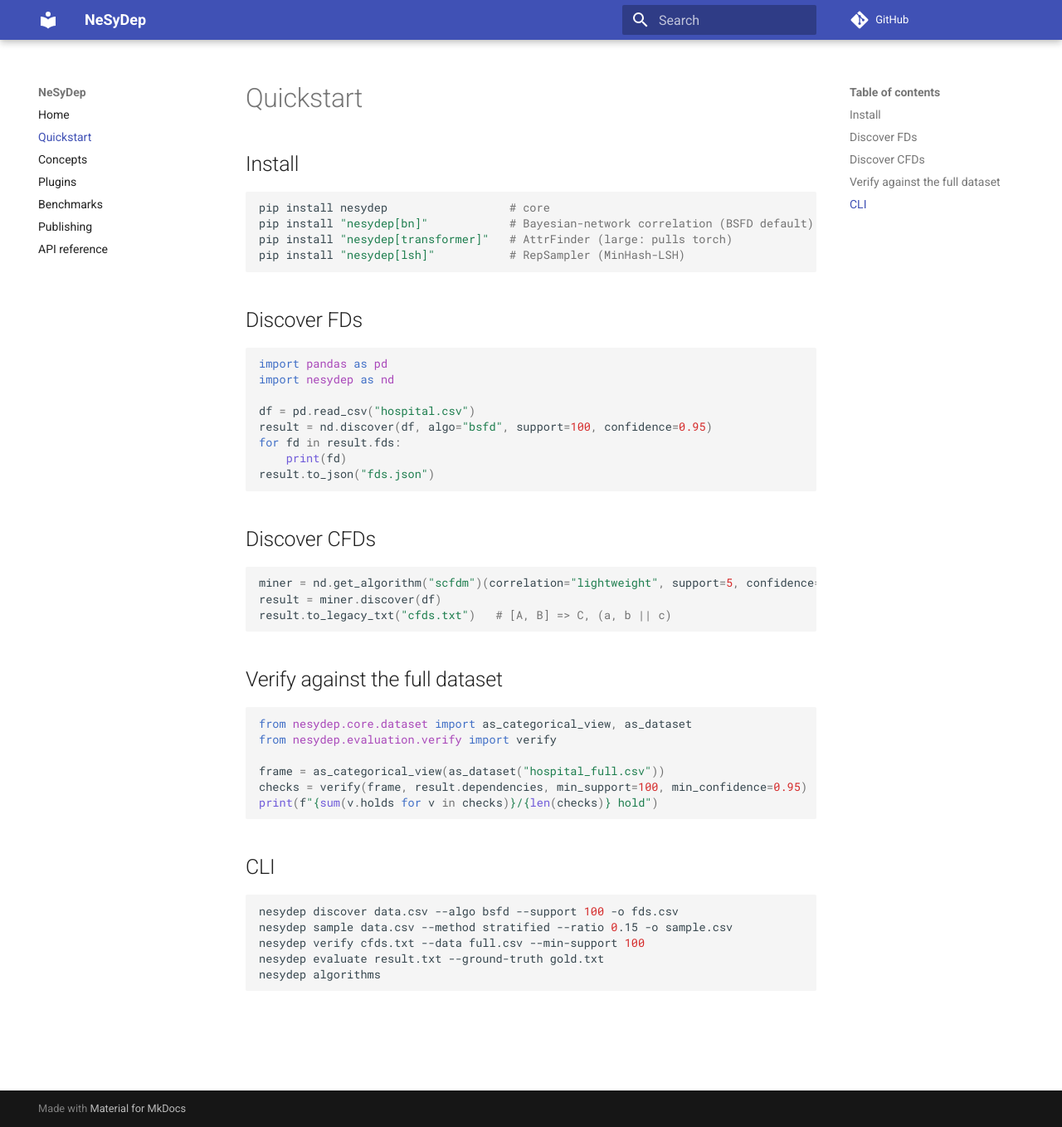
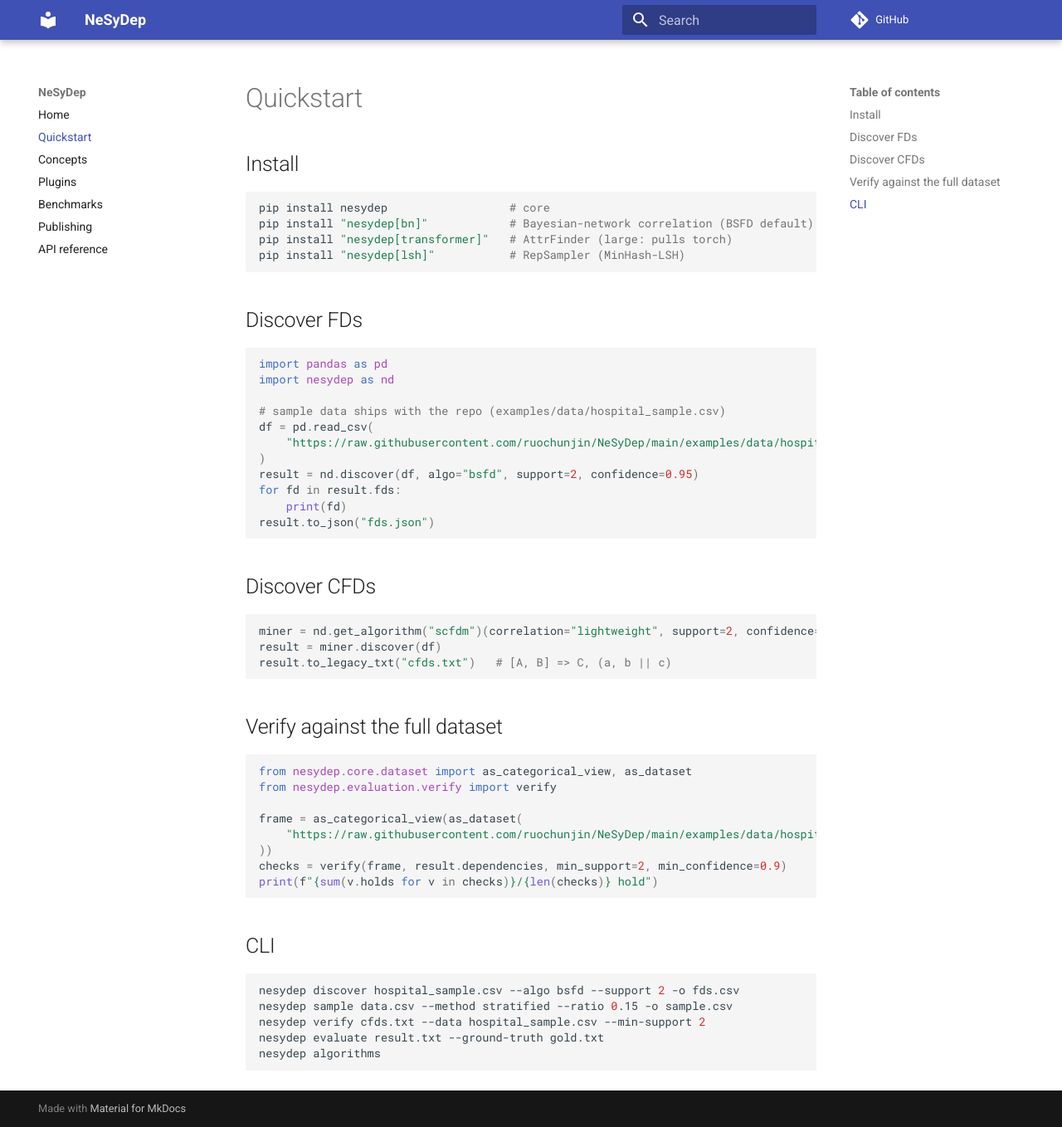
Before and after one commit to ruochunjin/NeSyDep, an MkDocs documentation site: the page built from docs/quickstart.md, in a window 1280 px wide and 1358 px high. Shown: the whole window at 83% size. Built offline with MkDocs 1.6.1 and Material for MkDocs 9.7.7, drawn with Linux system fonts in a browser that asks for light colours; comment, search, counter and statistics services are not loaded.

Commit message:
README quickstart: use bundled hospital_sample.csv (loadable via raw GitHub URL); SCFDM citation as BibTeX; wang2024boosting is our group's work slated for integration
Co-Authored-By: Claude Code <noreply@anthropic.com>

````diff
--- a/docs/quickstart.md
+++ b/docs/quickstart.md
@@ -15,8 +15,11 @@ pip install "nesydep[lsh]"           # RepSampler (MinHash-LSH)
 import pandas as pd
 import nesydep as nd
 
-df = pd.read_csv("hospital.csv")
-result = nd.discover(df, algo="bsfd", support=100, confidence=0.95)
+# sample data ships with the repo (examples/data/hospital_sample.csv)
+df = pd.read_csv(
+    "https://raw.githubusercontent.com/ruochunjin/NeSyDep/main/examples/data/hospital_sample.csv"
+)
+result = nd.discover(df, algo="bsfd", support=2, confidence=0.95)
 for fd in result.fds:
     print(fd)
 result.to_json("fds.json")
@@ -25,7 +28,7 @@ result.to_json("fds.json")
 ## Discover CFDs
 
 ```python
-miner = nd.get_algorithm("scfdm")(correlation="lightweight", support=5, confidence=0.9)
+miner = nd.get_algorithm("scfdm")(correlation="lightweight", support=2, confidence=0.9)
 result = miner.discover(df)
 result.to_legacy_txt("cfds.txt")   # [A, B] => C, (a, b || c)
 ```
@@ -36,17 +39,19 @@ result.to_legacy_txt("cfds.txt")   # [A, B] => C, (a, b || c)
 from nesydep.core.dataset import as_categorical_view, as_dataset
 from nesydep.evaluation.verify import verify
 
-frame = as_categorical_view(as_dataset("hospital_full.csv"))
-checks = verify(frame, result.dependencies, min_support=100, min_confidence=0.95)
+frame = as_categorical_view(as_dataset(
+    "https://raw.githubusercontent.com/ruochunjin/NeSyDep/main/examples/data/hospital_sample.csv"
+))
+checks = verify(frame, result.dependencies, min_support=2, min_confidence=0.9)
 print(f"{sum(v.holds for v in checks)}/{len(checks)} hold")
 ```
 
 ## CLI
 
 ```bash
-nesydep discover data.csv --algo bsfd --support 100 -o fds.csv
+nesydep discover hospital_sample.csv --algo bsfd --support 2 -o fds.csv
 nesydep sample data.csv --method stratified --ratio 0.15 -o sample.csv
-nesydep verify cfds.txt --data full.csv --min-support 100
+nesydep verify cfds.txt --data hospital_sample.csv --min-support 2
 nesydep evaluate result.txt --ground-truth gold.txt
 nesydep algorithms
 ```
````
Also changed, not shown: README.md (+20 -8 lines), 1 other file.
